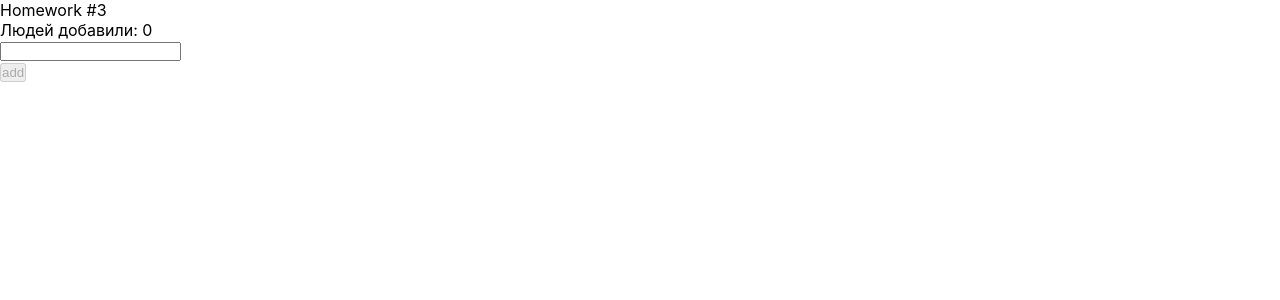
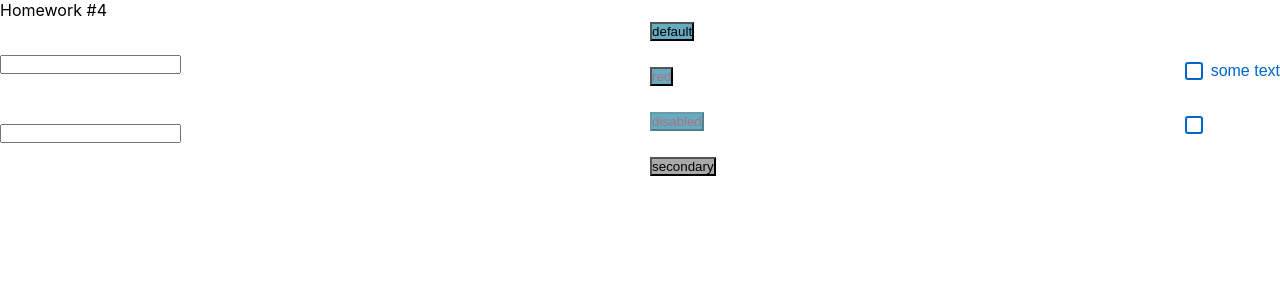
Before and after one commit to knuckless0231/hw1, a React (Create React App) app: page / in a window 1280 px wide. Shown: the top 300 px of the page. Built offline with nearby package versions, Linux system fonts and the light colour scheme.

Commit message:
HW#4COMMIT

```diff
--- a/src/s1-main/App.tsx
+++ b/src/s1-main/App.tsx
@@ -3,6 +3,7 @@ import s from './App.module.css'
 import HW1 from '../s2-homeworks/hw01/HW1'
 import HW2 from "../s2-homeworks/hw02/HW2";
 import HW3 from "../s2-homeworks/hw03/HW3";
+import HW4 from "../s2-homeworks/hw04/HW4";
 
 
 function App() {
@@ -11,9 +12,8 @@ function App() {
             {/*<HW1/>*/}
             {/*раскомментировать по ходу выполнения*/}
             {/*<HW2/>*/}
-            <HW3/>
-            {/*<HW4/>*/}
-
+            {/*<HW3/>*/}
+            <HW4/>
             {/*при выполнении дз 5 и более - закомментировать здесь дз 1-4, так как они есть внутри дз 5*/}
             {/*<HW5/>*/}
         </div>
--- a/src/s2-homeworks/hw03/Greeting.module.css
+++ b/src/s2-homeworks/hw03/Greeting.module.css
@@ -8,12 +8,14 @@
 }
 
 .input {
+
 }
 
 .input:focus {
 }
 
 .errorInput {
+    border-color: red;
 }
 
 .button {
--- a/src/s2-homeworks/hw03/Greeting.tsx
+++ b/src/s2-homeworks/hw03/Greeting.tsx
@@ -25,7 +25,7 @@ const Greeting: React.FC<GreetingPropsType> = (
         lastUserName,
     }
 ) => {
-    const inputClass = s.errorInput // need to fix with (?:)
+    const inputClass = error? s.errorInput : s.input
 
 
     return (
--- a/src/s2-homeworks/hw03/HW3.tsx
+++ b/src/s2-homeworks/hw03/HW3.tsx
@@ -13,8 +13,8 @@ import GreetingContainer from './GreetingContainer'
 * 7 - в файле GreetingContainer.tsx дописать логику функций pureAddUser, pureOnBlur, pureOnEnter и проверить их тестами
 * 8 - в файле GreetingContainer.tsx вычислить количество добавленных и имя последнего (totalUsers, lastUserName)
 * 9 - в файле Greeting.tsx дописать типизацию пропсов
-* 10 - в файле Greeting.tsx вычислить inputClass в зависимости от наличия ошибки
-* 11 - сделать стили в соответствии с дизайном
+* 10 - в файле Greeting.tsx вычислить inputClass в зависимости от наличия ошибки +
+* 11 - сделать стили в соответствии с дизайном +
 * */
 
 
--- a/src/s2-homeworks/hw04/Stand.tsx
+++ b/src/s2-homeworks/hw04/Stand.tsx
@@ -80,12 +80,12 @@ const Stand = () => {
                     <SuperCheckbox
                         id={'hw4-super-checkbox-with-text'}
                         checked={stateForAllCheckboxes}
-                        onChangeChecked={setChecked}
-                    >
+                        onChangeChecked={setChecked}>
                         some text
                     </SuperCheckbox>
                 </div>
                 {/*совместим со старым кодом:*/}
+
                 <div>
                     <SuperCheckbox
                         id={'hw4-super-checkbox-like-old'}
--- a/src/s2-homeworks/hw04/common/c1-SuperInputText/SuperInputText.tsx
+++ b/src/s2-homeworks/hw04/common/c1-SuperInputText/SuperInputText.tsx
@@ -36,13 +36,12 @@ const SuperInputText: React.FC<SuperInputTextPropsType> = (
     }
 ) => {
     const onChangeCallback = (e: ChangeEvent<HTMLInputElement>) => {
-        onChange?.(e) // если есть пропс onChange, то передать ему е (поскольку onChange не обязателен)
-
+        onChange?.(e)// если есть пропс onChange, то передать ему е (поскольку onChange не обязателен)
         onChangeText?.(e.currentTarget.value)
+            //если ончейндж пришёл, то мы будем его вызывать с e !!!!!!!!
     }
     const onKeyPressCallback = (e: KeyboardEvent<HTMLInputElement>) => {
         onKeyPress?.(e)
-
         onEnter && // если есть пропс onEnter
         e.key === 'Enter' && // и если нажата кнопка Enter
         onEnter() // то вызвать его
@@ -53,6 +52,7 @@ const SuperInputText: React.FC<SuperInputTextPropsType> = (
     const finalInputClassName = s.input
         + (error ? ' ' + s.errorInput : ' ' + s.superInput)
         + (className ? ' ' + s.className : '') // задача на смешивание классов
+
 
     return (
         <div className={s.inputWrapper}>
--- a/src/s2-homeworks/hw04/common/c2-SuperButton/SuperButton.module.css
+++ b/src/s2-homeworks/hw04/common/c2-SuperButton/SuperButton.module.css
@@ -1,36 +1,53 @@
 .button {
+    background-color: rgba(58, 148, 176, 0.78);
+
 }
 
 .disabled {
+
 }
 
 .secondary {
+    background-color: #a9a9a9;
+
 }
 
 .default {
+    background-color: #197896;
 }
 
 .red {
+    color: rgba(231, 67, 67, 0.55);
 }
 
 .default:hover {
+    background-color: #0e6788;
 }
 
 .red:hover {
+    color: rgba(243, 30, 30, 0.78);
+
 }
 
 .secondary:hover {
+    background-color: gray;
 }
 
+.default:active {
+    background-color: rgba(46, 182, 234, 0.7);
 
-.default:active {
 }
 
 .secondary:active {
+    background-color: #9b9999;
+
 }
 
 .red:active {
+    color: rgb(255, 0, 0);
+
 }
 
 .button:disabled {
+
 }
--- a/src/s2-homeworks/hw04/common/c2-SuperButton/SuperButton.tsx
+++ b/src/s2-homeworks/hw04/common/c2-SuperButton/SuperButton.tsx
@@ -18,11 +18,9 @@ const SuperButton: React.FC<SuperButtonPropsType> = (
     }
 ) => {
     const finalClassName = s.button
-        // + (disabled
-        //         ? ...
-        //         : xType === 'red'
-        //             ? ...
-        + (className ? ' ' + className : '') // задачка на смешивание классов
+        + (disabled ? ' ' + s.disabled : '')
+       +(xType === 'red'  ? ' ' + s.red : xType === 'secondary' ? ' ' + s.secondary : '') //записать
+        + (className ? ' ' + className : '')
 
     return (
         <button
--- a/src/s2-homeworks/hw04/common/c3-SuperCheckbox/SuperCheckbox.tsx
+++ b/src/s2-homeworks/hw04/common/c3-SuperCheckbox/SuperCheckbox.tsx
@@ -27,9 +27,18 @@ const SuperCheckbox: React.FC<SuperCheckboxPropsType> = (
     }
 ) => {
     const onChangeCallback = (e: ChangeEvent<HTMLInputElement>) => {
+        // onChange && onChange(e)  eslint/prettier
+        if (onChange) {
+            onChange(e)
+        }
+         if(onChangeChecked){
+             onChangeChecked(e.currentTarget.checked)
+         }
+
         // задачка на написание онченджа
+    }
+//-----------------------------------^^^^^^^^^^^^^^??????????????????????????
 
-    }
 
     const finalInputClassName = s.checkbox
         + (className ? ' ' + className : '')
```
